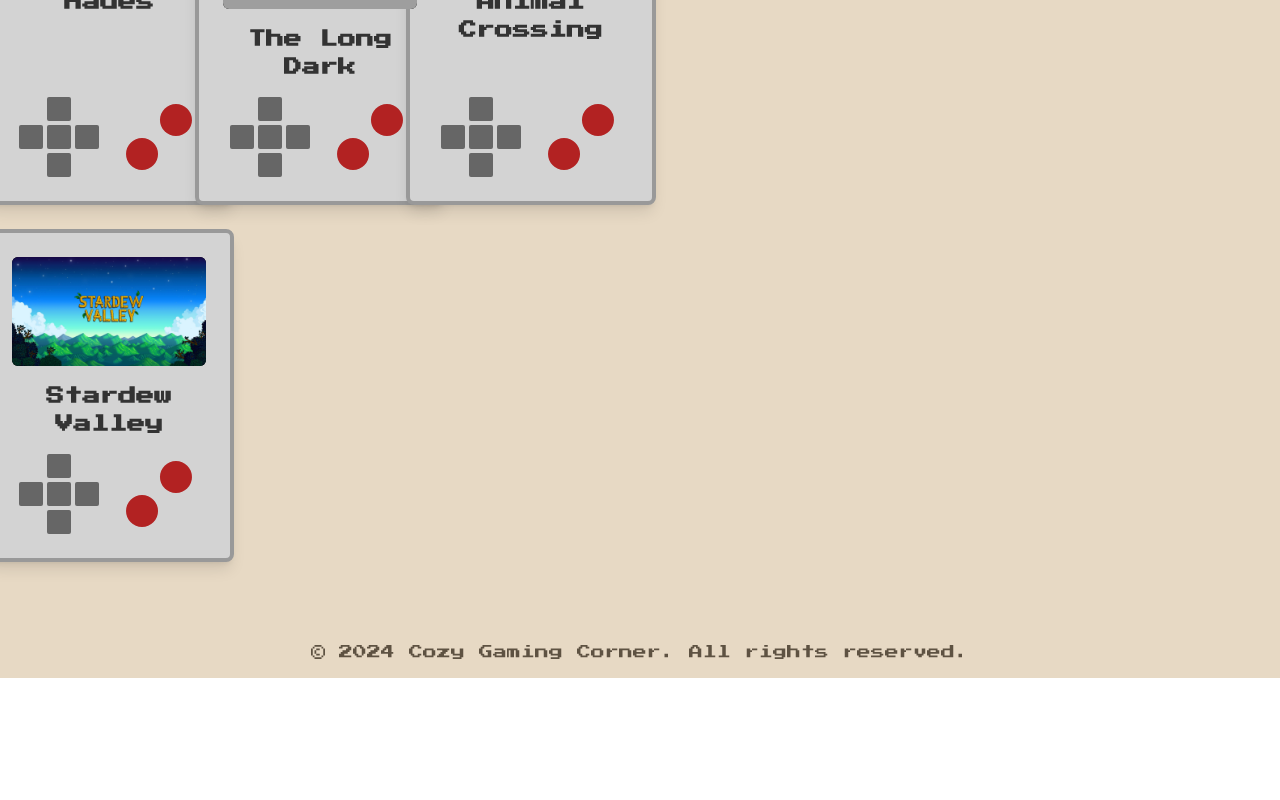
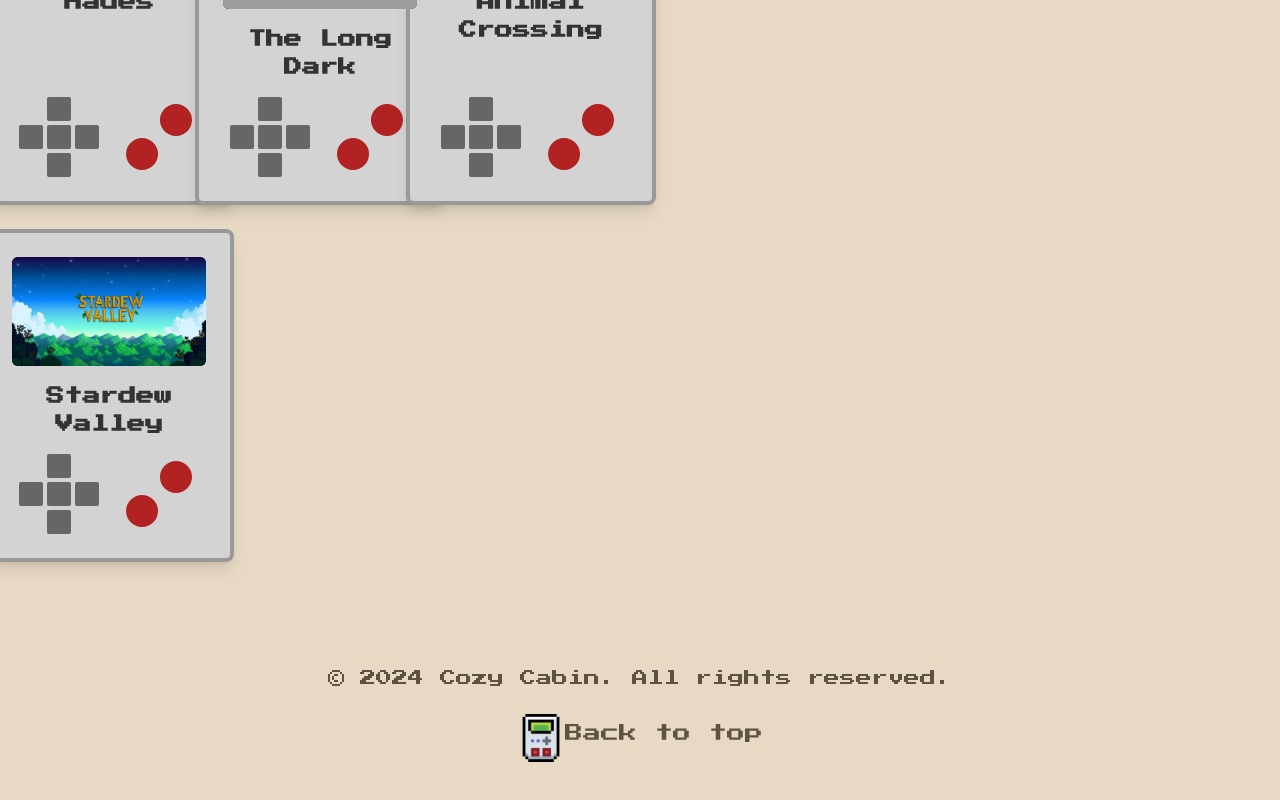
Before and after one commit to GitRavioli/nitchies-cozy-corner, a Vue app: page /game-corner in a window 1280 px wide. Shown: the part 1585-2385 px from the top of the page. Before the commit the page ends 2263 px from the top, so only its background shows below. Built offline with nearby package versions, Linux system fonts and the light colour scheme; grey boxes are pictures that could not be loaded; a web font is replaced by a local one.

Commit message:
Fixed footer on homepage to make it consistent with the rest of the pages

```diff
--- a/package.json
+++ b/package.json
@@ -25,6 +25,7 @@
     "autoprefixer": "^10.4.20",
     "postcss": "^8.4.41",
     "tailwindcss": "^3.4.10",
-    "vite": "^5.3.1"
+    "vite": "^5.3.1",
+    "vite-plugin-vercel": "^9.0.2"
   }
 }
--- a/src/views/GameCorner.vue
+++ b/src/views/GameCorner.vue
@@ -22,7 +22,7 @@
                         dreamy landscapes, this is your place to unwind.
                         <br />
                         <br />
-                        Grab a cup of tea, stay a while, and explore the games that bring calm to our busy days. 🌿
+                        Grab a cup of tea, stay a while, and explore the games that bring calm to our busy days! 🌿
                     </p>
                 </div>
             </div>
@@ -167,9 +167,19 @@
             </div>
         </div>
 
-        <!-- Footer -->
-        <footer class="py-4 text-center bg-[#E7D9C4] w-full">
-            <p class="font-pixel-proper text-sm text-[#5E5242]">© 2024 Cozy Gaming Corner. All rights reserved.</p>
+        <!-- Footer with Pixel Art Icons and Back-to-Top Button -->
+        <footer class="w-full py-6 text-center sm:py-8 lg:py-10 relative">
+            <p class="font-pixel text-[#5E5242] text-sm sm:text-base lg:text-md">&copy; 2024 Cozy Cabin. All rights
+                reserved.
+            </p>
+
+            <div class="mt-6">
+                <!-- Back-to-Top with Pixelated Handheld Game Console -->
+                <img :style="consoleStyle" src="/Img/handheld-game-console.png" alt="Handheld Console Icon"
+                    class="w-8 h-8 inline-block sm:w-10 sm:h-10 lg:w-12 lg:h-12" />
+                <a href="#" class="font-pixel text-[#5E5242] text-sm sm:text-base lg:text-lg" :style="textStyle">Back to
+                    top</a>
+            </div>
         </footer>
     </div>
 </template>
--- a/vite.config.js
+++ b/vite.config.js
@@ -3,10 +3,11 @@
 import { defineConfig } from "vite";
 import vue from "@vitejs/plugin-vue";
 import vueJsx from "@vitejs/plugin-vue-jsx";
+import Vercel from "vite-plugin-vercel";
 
 // https://vitejs.dev/config/
 export default defineConfig({
-  plugins: [vue(), vueJsx()],
+  plugins: [vue(), vueJsx(), Vercel()],
   resolve: {
     alias: {
       "@": fileURLToPath(new URL("./src", import.meta.url)),
```
Also changed, not shown: 2 other files (tests, documents, lock files or other folders).
